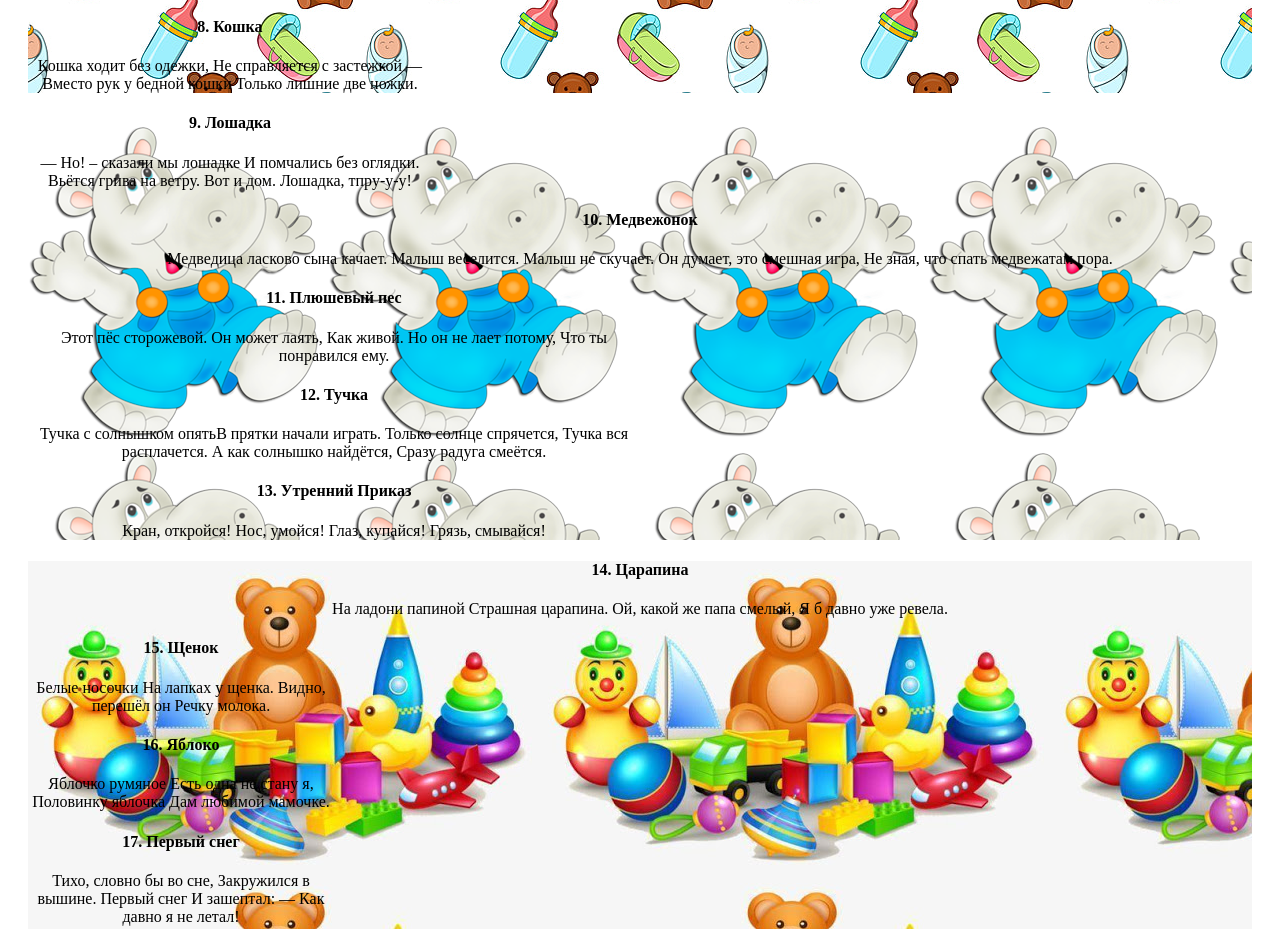
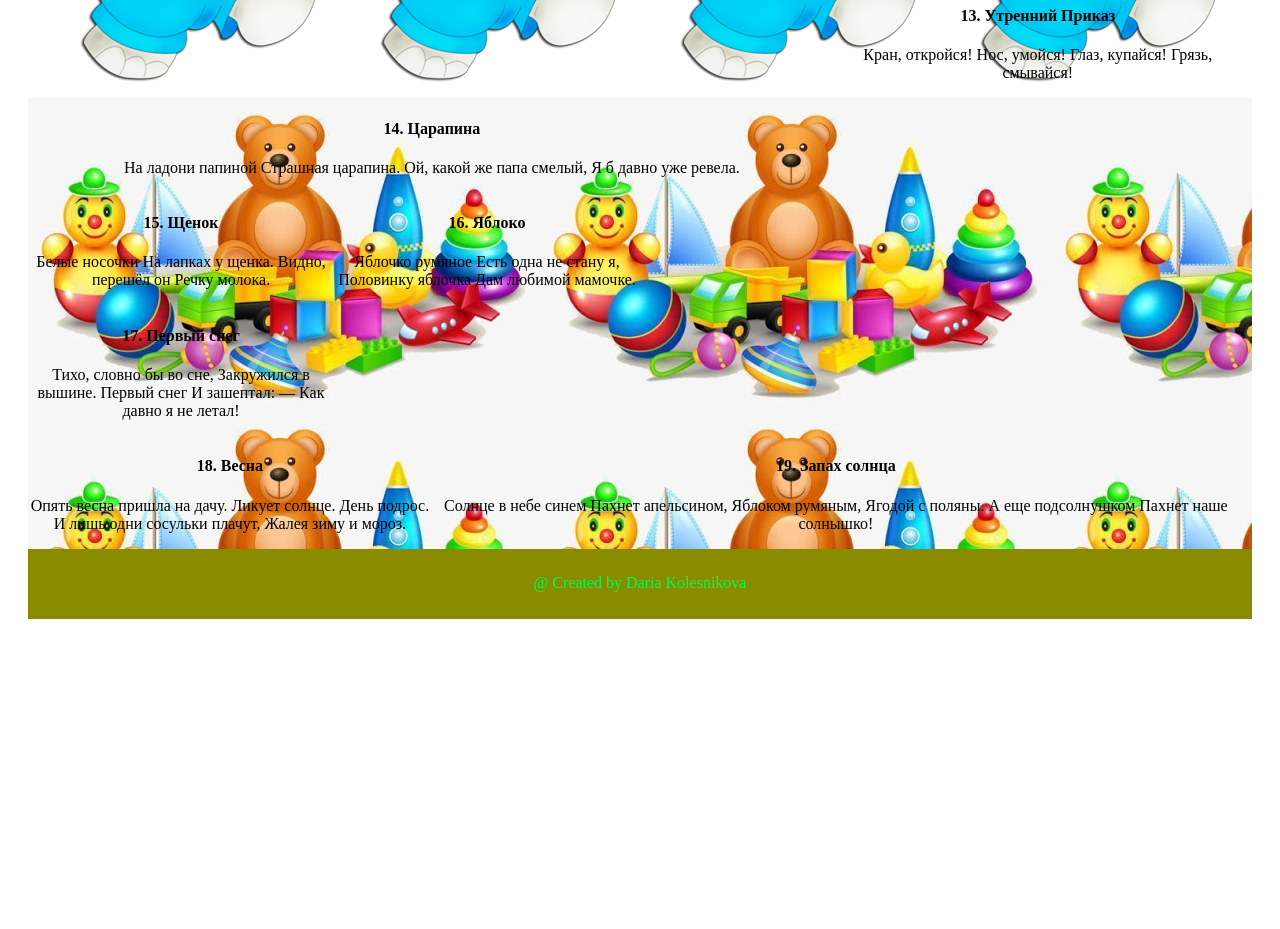
Before and after one commit to Daria-Ko91/Lesson4.2, a plain HTML site: page float.html in a window 1280 px wide. Shown: the part 1004-1933 px from the top of the page. After the commit the page ends 1651 px from the top, so only its background shows below. Drawn offline with Linux system fonts and the light colour scheme.

Commit message:
first commit

```diff
--- a/float.html
+++ b/float.html
@@ -110,13 +110,14 @@
                 </div>
             </div>
         </div>
-                <div class="float width-50"><h4>18. Весна</h4>
+                <div class="float width-33"><h4>18. Весна</h4>
                     <p>Опять весна пришла на дачу. Ликует солнце. День подрос. И лишь одни сосульки плачут, Жалея зиму и мороз.</p>
                 </div>
             </div>
-                <div class="float width-33"><h4>19. Запах солнца</h4>
+                <div class="float width-66"><h4>19. Запах солнца</h4>
                     <p>Солнце в небе синем Пахнет апельсином, Яблоком румяным, Ягодой с поляны. А еще подсолнушком Пахнет наше солнышко!</p>
             </div>
+        </div>
         </section>
     </article>
 </main>
--- a/style/css.css
+++ b/style/css.css
@@ -14,7 +14,7 @@ article{
     vertical-align: bottom;
     margin-bottom:20px;
     margin-left: 20px;
-    margin: 10%;
+    margin: 10px;
 }
 .parent{
     font-size: 0;
@@ -23,7 +23,7 @@ article{
     width:33%;
 }
 .width-66{
-    width:66;
+    width:66%;
 }
 .width-50{
     width: 50%;
@@ -33,7 +33,7 @@ article{
     min-height: 40px;
     font-size: 16px;
     padding:0%;
-    text-align: center;
+    text-align: left;
 }
 .column1{
     background-image: url(../images/312368847237da8b5d70af6588835591.jpg);
@@ -64,7 +64,7 @@ article{
     display:block;
     clear:both;
 }
-.float-block{
+.float{
     float: left;
 }
 .footer{
```
Also changed, not shown: index.html (+3 -2 lines).
